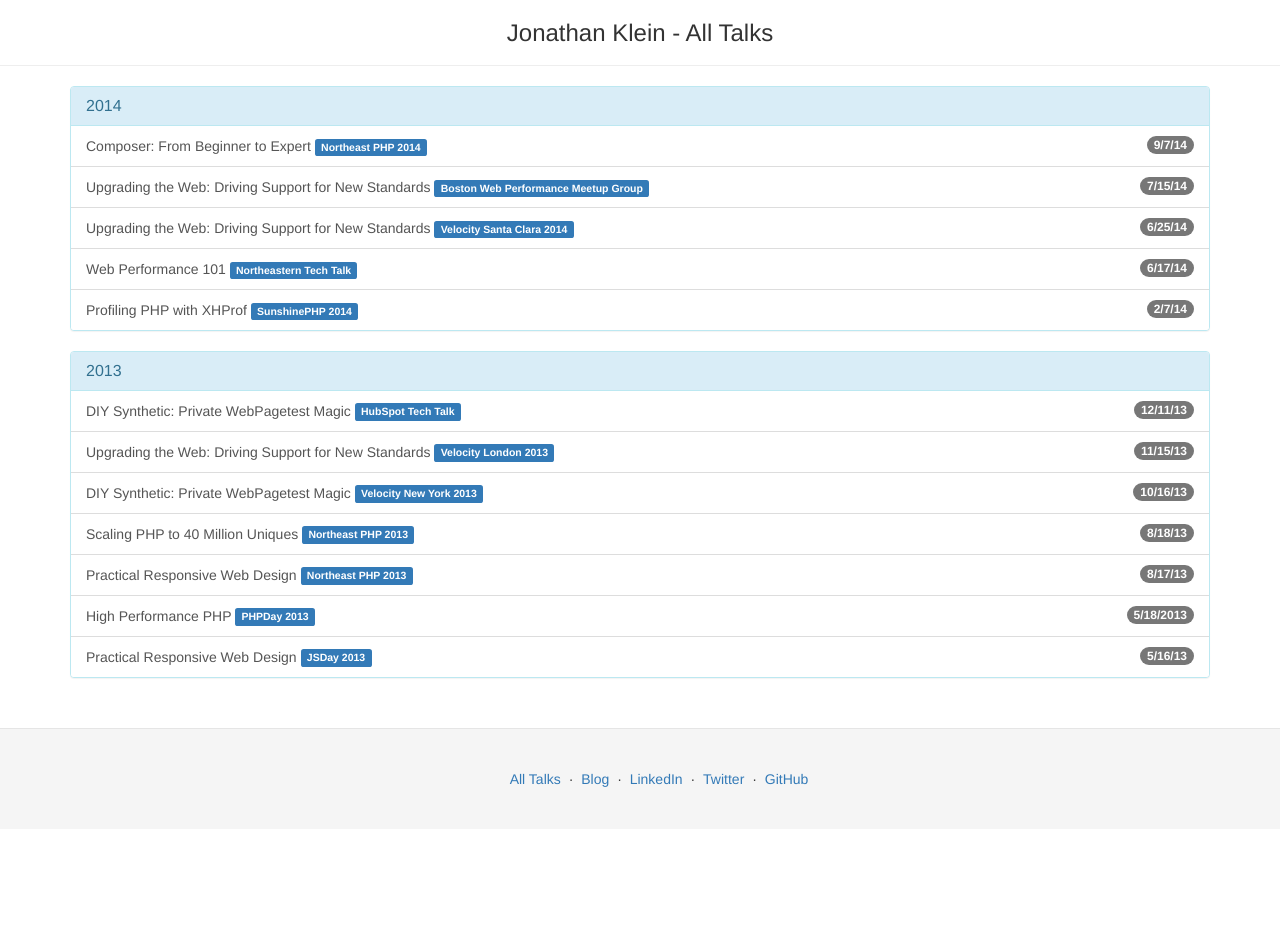
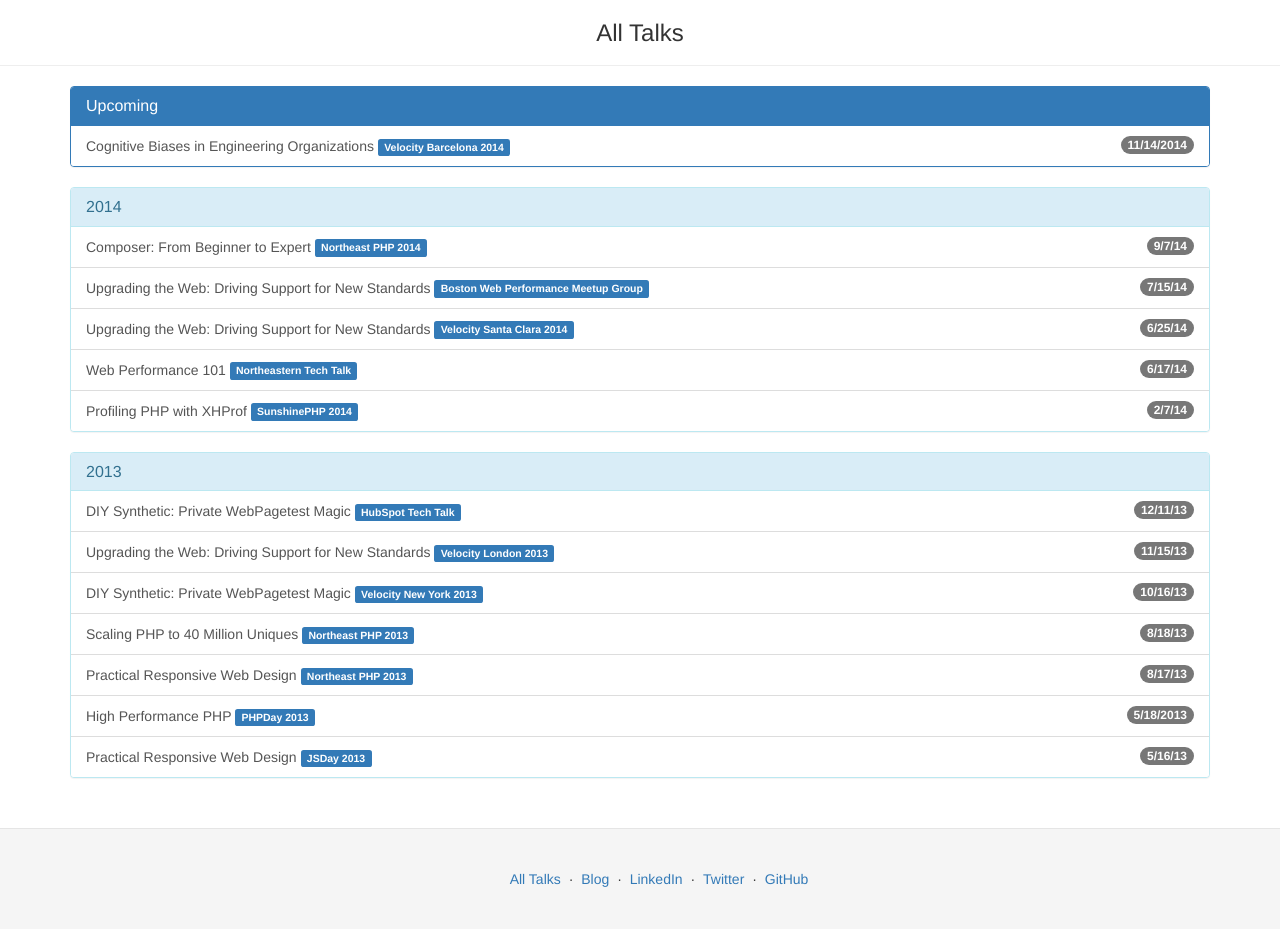
Before and after one commit to jklein/presentations, a PHP site: page /talks in a window 1280 px wide. Before the commit the page ends 787 px from the top, so only its background shows below. Run offline with PHP 8.4, Linux system fonts and the light colour scheme; some libraries are stand-ins or nearby versions.

Commit message:
Updating titles, adding upcoming talks

```diff
--- a/includes/header.php
+++ b/includes/header.php
@@ -38,5 +38,5 @@
     </script>
 
     <div class="page-header text-center">
-        <h3>Jonathan Klein - <?=$title?></h3>
+        <h3><?=$title?></h3>
     </div>
--- a/talks.php
+++ b/talks.php
@@ -5,6 +5,17 @@
 ?>
 
 <div class="container">
+    <div class="panel panel-primary">
+        <div class="panel-heading">
+            <h3 class="panel-title">Upcoming</h3>
+        </div>
+        <div class="list-group">
+            <a href="http://velocityconf.com/velocityeu2014/public/schedule/detail/36806" class="list-group-item">
+                <span class="badge">11/14/2014</span>Cognitive Biases in Engineering Organizations  <span class="label label-primary">Velocity Barcelona 2014</span>
+            </a>
+        </div>
+    </div>
+
     <div class="panel panel-info">
         <div class="panel-heading">
             <h3 class="panel-title">2014</h3>
```
